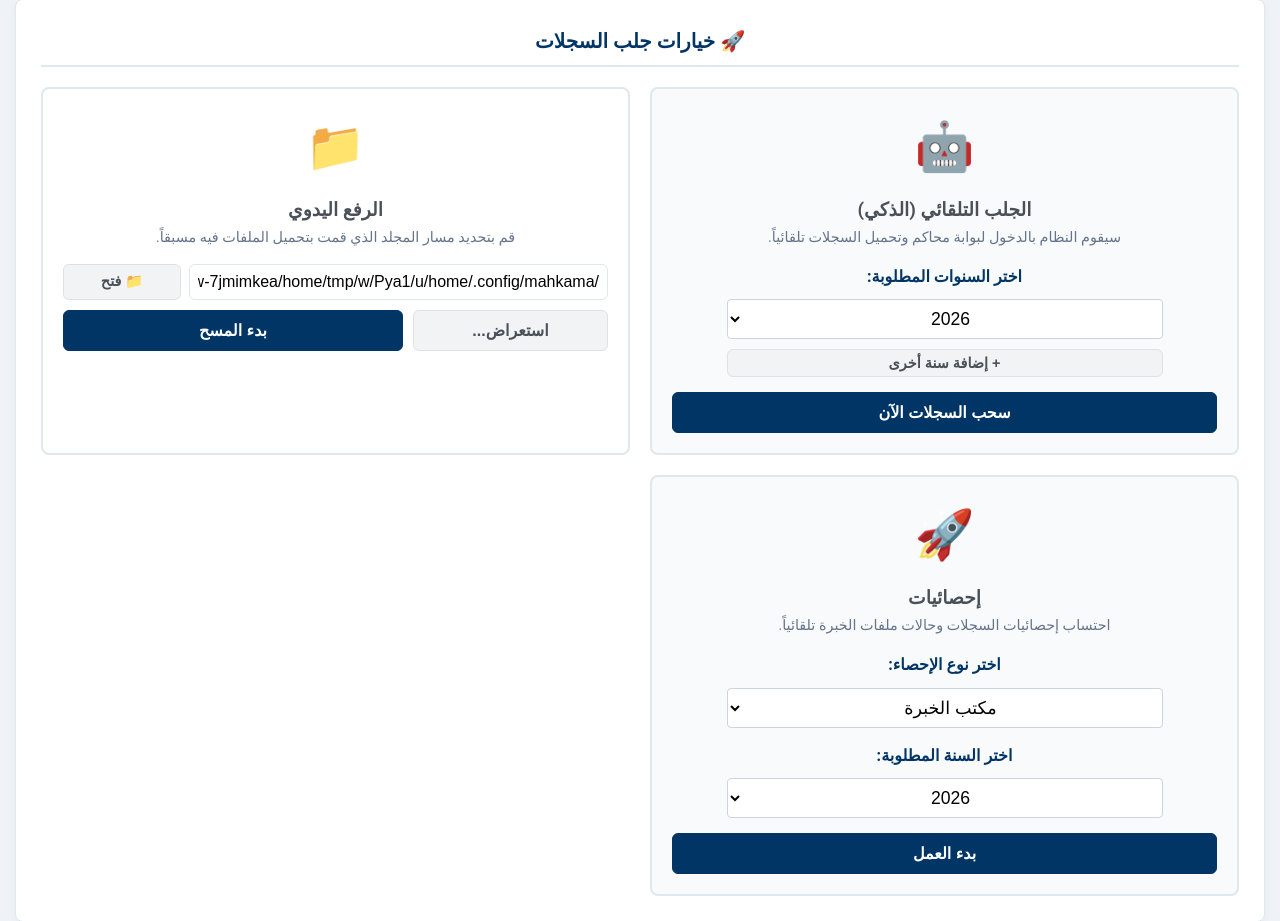
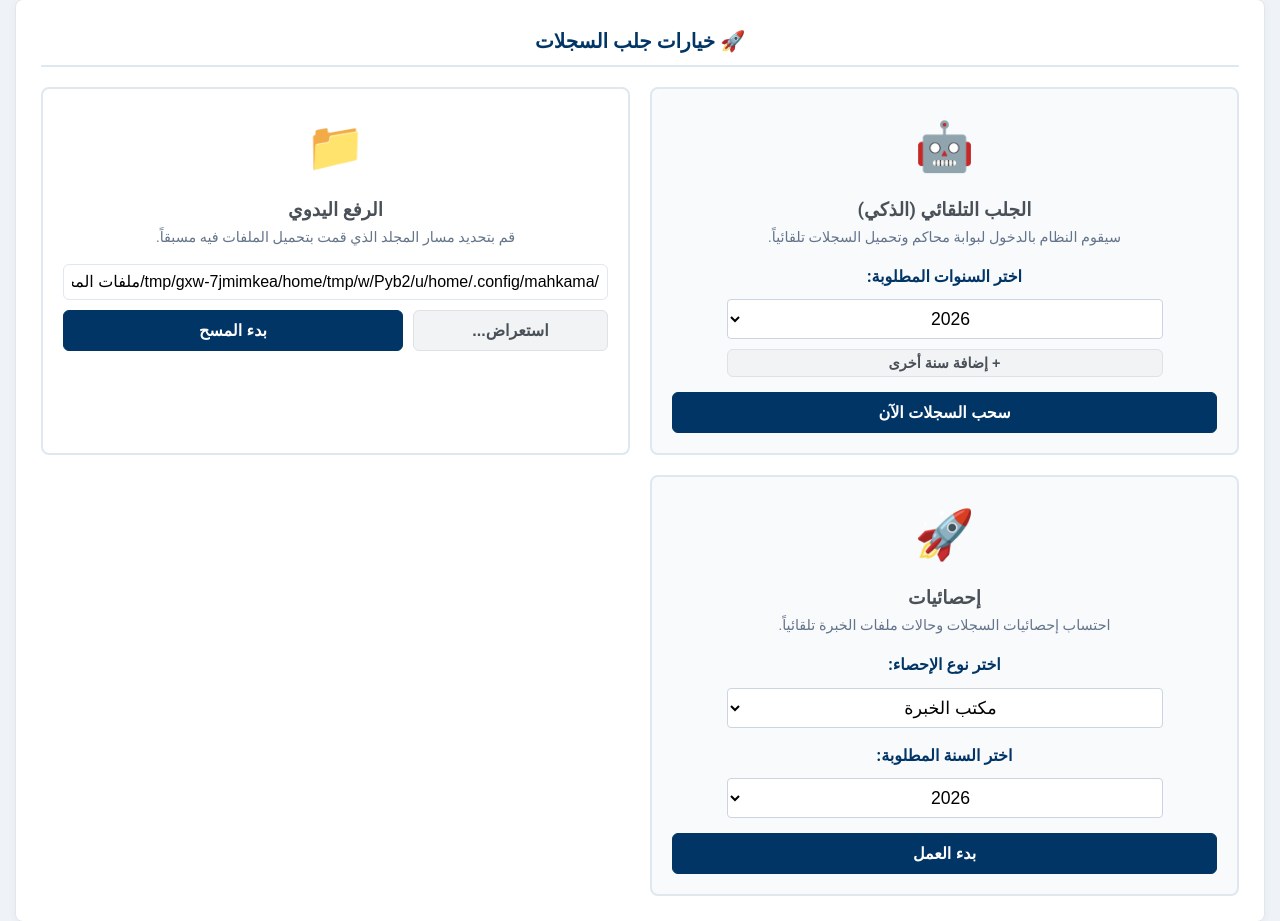
Before and after one commit to hsami7/Mahkama-Dossier-Manager, a Flask app: page / in a window 1280 px wide. Shown: the part 110-1031 px from the top of the page. Run offline with Flask 3, Linux system fonts and the light colour scheme; data that the repository does not hold is empty.

Commit message:
ui: remove open folder button from manual scan option

```diff
--- a/templates/index.html
+++ b/templates/index.html
@@ -85,8 +85,7 @@
 
                     <div class="folder-input-wrapper" style="flex-direction: column; gap: 10px;">
                         <div style="display: flex; gap: 8px; width: 100%;">
-                            <input type="text" id="folderPath" placeholder="C:\Users\neger\AppData\Local\MahkamaDossierManager\ملفات المحاكم" list="recentPathsList" style="flex: 4; padding: 8px;">
-                            <button class="btn-secondary" id="btnOpenFolder" style="flex: 1; padding: 8px; font-size: 0.9rem;" title="فتح المجلد في مستكشف الملفات">📁 فتح</button>
+                            <input type="text" id="folderPath" placeholder="C:\Users\neger\AppData\Local\MahkamaDossierManager\ملفات المحاكم" list="recentPathsList" style="width: 100%; padding: 8px;">
                         </div>
                         <datalist id="recentPathsList"></datalist>
                         <div style="display: flex; gap: 10px; width: 100%;">
```
